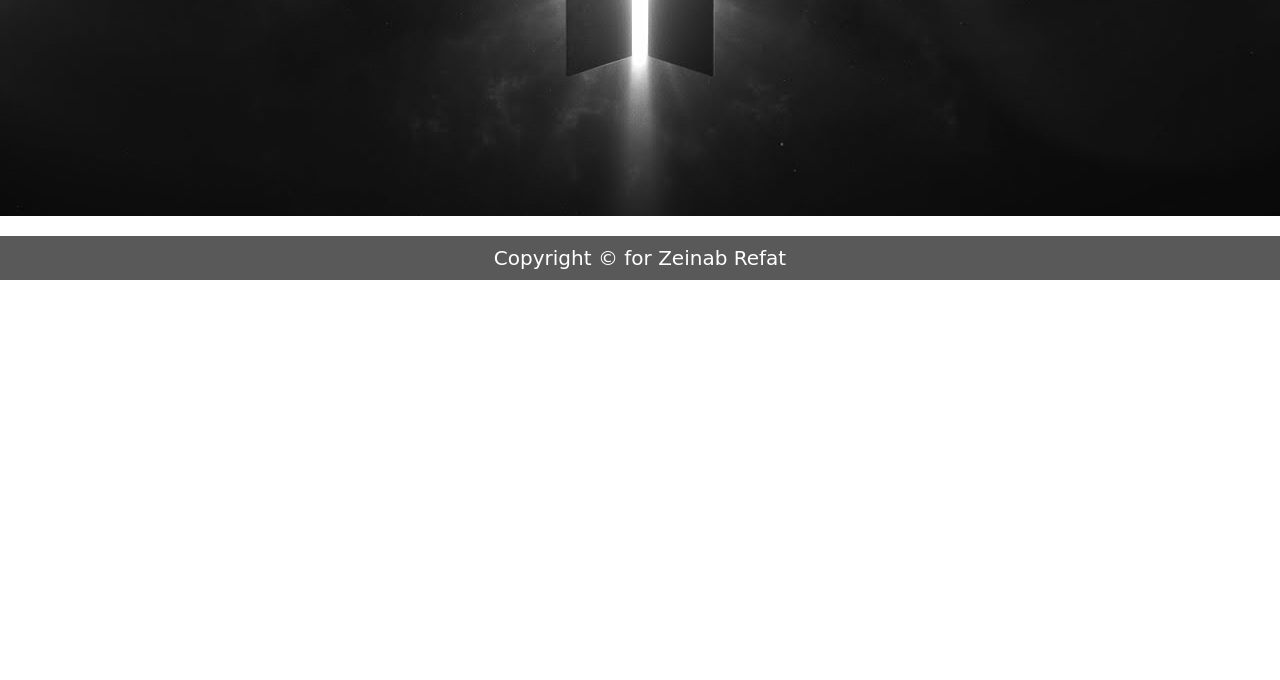
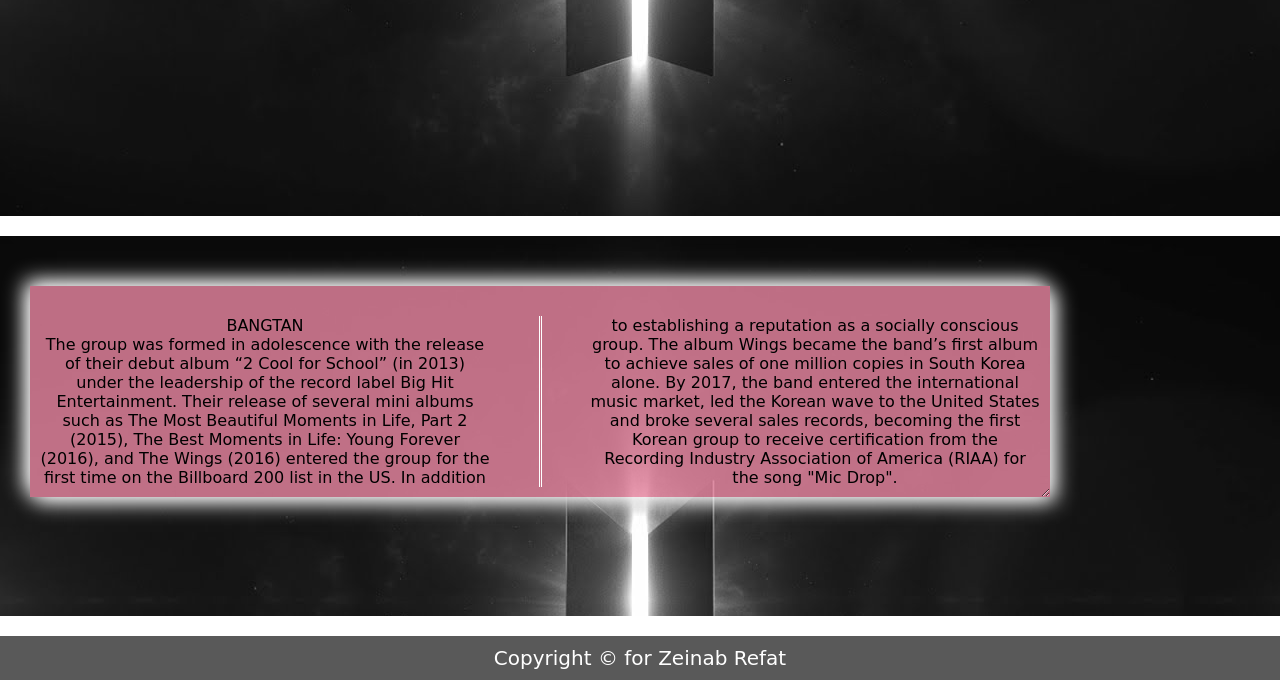
Before and after one commit to zeinabrefat/compiler-team, a PHP site: page / in a window 1280 px wide. Shown: the part 1436-2116 px from the top of the page. Before the commit the page ends 1716 px from the top, so only its background shows below. Run offline with PHP 8.4, Linux system fonts and the light colour scheme.

Commit message:
add some details

```diff
--- a/project10/css/StyleSheet.css
+++ b/project10/css/StyleSheet.css
@@ -126,6 +126,7 @@
     margin-top:250px;
     margin-bottom:50px;
     padding:30px;
+    overflow:hidden;
 }
 
 p
@@ -243,6 +244,31 @@
     transform:scale(1.5,1.5) translate(200px , 80px)
 }
 
+.div4
+{
+    text-align: center;
+    margin-top: 20px;
+    background: url(../images/4.jpg) fixed;
+    padding: 50px 30px 30px;
+    height: 300px;
+    overflow: hidden;
+}
+
+.div4 div
+{
+    padding:30px 10px 10px;
+    text-align:center;
+    width:1000px;
+    overflow:hidden;
+    resize:both;
+    column-count:3;
+    column-width:300px;
+    column-rule:3px double white;
+    column-gap:100px;
+    background:rgba(250, 143, 172, 0.75);
+    box-shadow: 5px 5px 20px #fff, -5px -5px 20px #fff;
+}
+
 footer
 {
     text-align: center;
--- a/project10/index.html
+++ b/project10/index.html
@@ -35,7 +35,7 @@
         </ul>
     </div>
     <!--This div contains links with negative margin-->
-    <!---->
+    <!--div with flex-box and resize-->
     <div class="div1">
         <p>
             The group was formed in adolescence with the release of their debut album “2 Cool for School”
@@ -55,7 +55,8 @@
             </div>
         </div>
     </div>
-    <!---->
+    <!--div with flex-box and resize-->
+    <!--flip card-->
     <div class="div2">
         <div class="card1">
             <div class="front1">
@@ -77,9 +78,30 @@
             </div>
         </div>
     </div>
+    <!--flip card-->
+    <!--div with opacity, scale and translate-->
     <div class="div3">
-        <img src="images/3.png" class="opacity"/>
+        <img src="images/3.png" class="opacity" />
     </div>
+    <!--div with opacity, scale and translate-->
+    <!--div with columns and resize-->
+    <div class="div4">
+        <div>
+            BANGTAN<br />
+            The group was formed in adolescence with the release of their debut album “2 Cool for
+            School” (in 2013) under the leadership of the record label Big Hit Entertainment. Their
+            release of several mini albums such as The Most Beautiful Moments in Life, Part 2 (2015),
+            The Best Moments in Life: Young Forever (2016), and The Wings (2016) entered the group
+            for the first time on the Billboard 200 list
+            in the US. In addition to establishing a reputation as a socially conscious group. The
+            album Wings became the band’s first album to achieve sales of one million copies in South
+            Korea alone. By 2017, the band entered the international music market, led the Korean wave
+            to the United States and broke several sales records, becoming the first Korean group to
+            receive certification from the Recording Industry Association of America (RIAA) for the
+            song "Mic Drop".
+        </div>
+    </div>
+    <!--div with columns and resize-->
     <!--this is a footer-->
     <footer>
         Copyright &copy for Zeinab Refat
```
